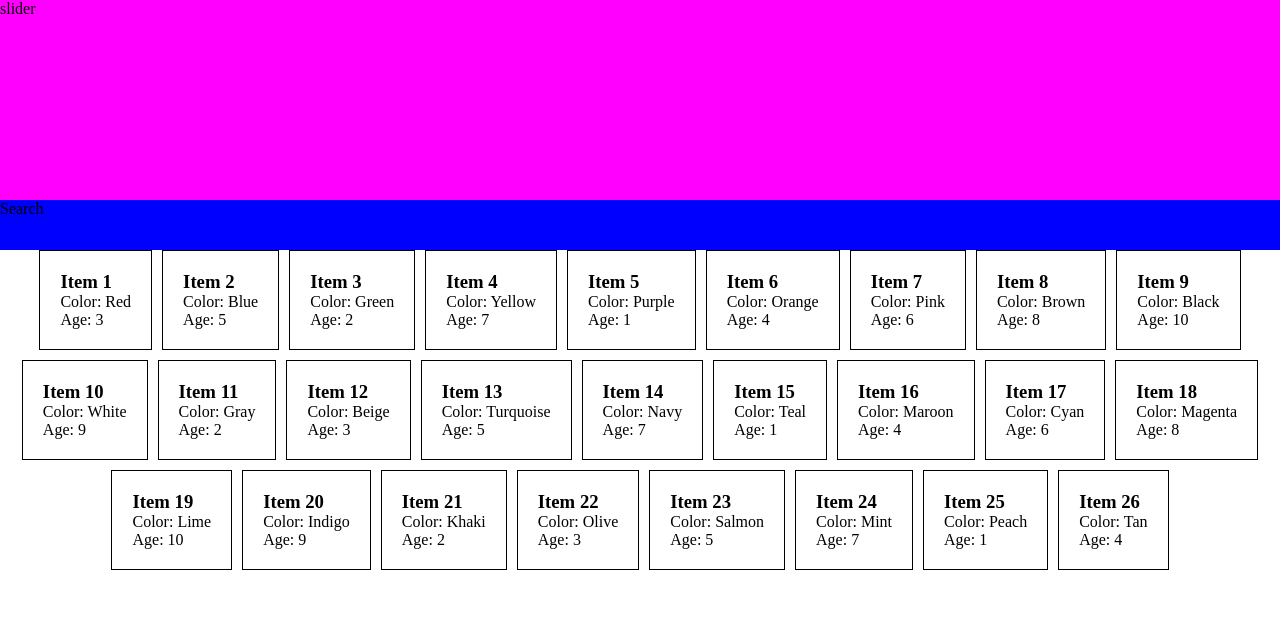
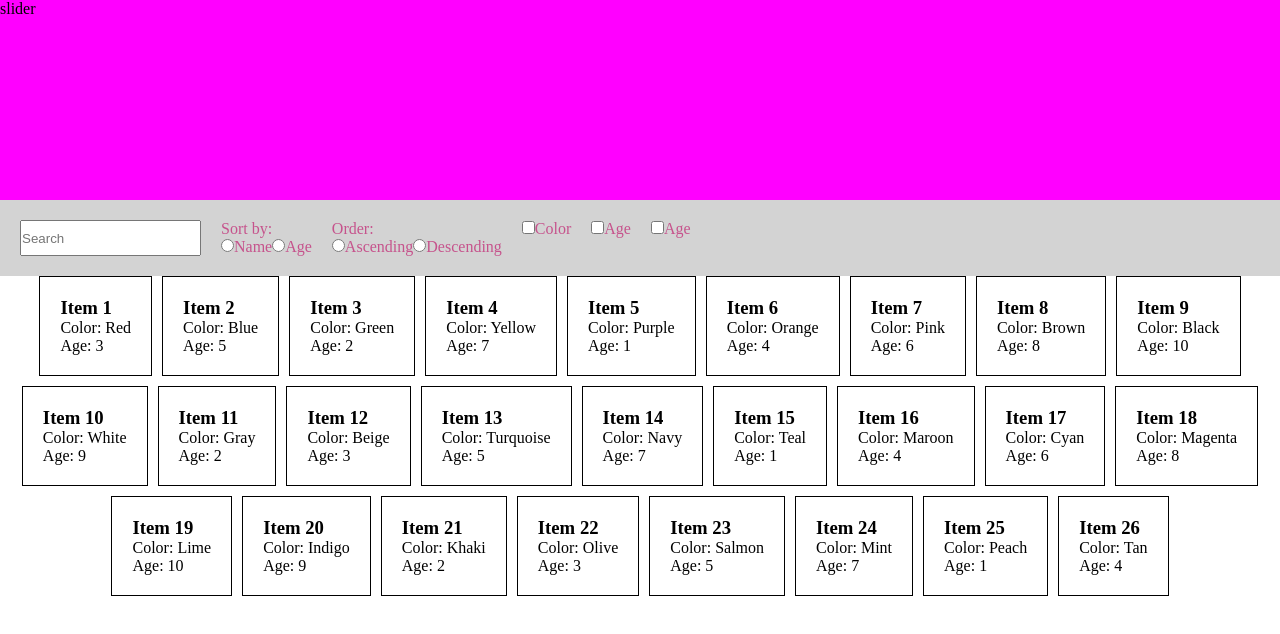
Before and after one commit to ivandev314/cat_project, a Vue app: page / in a window 1280 px wide. Shown: the top 634 px of the page. Built offline with nearby package versions, Linux system fonts and the light colour scheme.

Commit message:
Create basic components for filters

```diff
--- a/src/Adoption.vue
+++ b/src/Adoption.vue
@@ -1,13 +1,15 @@
 <script setup>
 import List from "./components/List.vue";
-import SearchAndFilter from "./components/SearchAndFilter.vue";
+import Filters from "./components/Filters.vue";
 import Slider from "./components/Slider.vue";
 </script>
 
 <template>
-  <Slider />
-  <SearchAndFilter />
-  <List />
+  <div>
+    <Slider />
+    <Filters />
+    <List />
+  </div>
 </template>
 
 <style lang="scss" scoped></style>
--- /dev/null
+++ b/src/assets/_variables.scss
@@ -0,0 +1 @@
+$base-color: #c6538c;
--- /dev/null
+++ b/src/components/Filters.vue
@@ -0,0 +1,24 @@
+<script setup>
+import Search from "./Filters/Search.vue";
+import Sort from "./Filters/Sort.vue";
+import Filter from "./Filters/Filter.vue";
+</script>
+
+<template>
+  <div class="filters">
+    <Search />
+    <Sort />
+    <Filter />
+  </div>
+</template>
+
+<style lang="scss" scoped>
+@import "@/assets/_variables";
+.filters {
+  display: flex;
+  gap: 20px;
+  padding: 20px;
+  background-color: lightgrey;
+  color: $base-color;
+}
+</style>
--- /dev/null
+++ b/src/components/Filters/Filter.vue
@@ -0,0 +1,24 @@
+<script setup></script>
+<template>
+  <div class="filter">
+    <div>
+      <input type="checkbox" id="color" name="color" value="color" />
+      <label for="color">Color</label>
+    </div>
+    <div>
+      <input type="checkbox" id="age" name="age" value="age" />
+      <label for="age">Age</label>
+    </div>
+    <div>
+      <input type="checkbox" id="age" name="age" value="age" />
+      <label for="age">Age</label>
+    </div>
+  </div>
+</template>
+
+<style lang="scss" scoped>
+.filter {
+  display: flex;
+  gap: 20px;
+}
+</style>
--- /dev/null
+++ b/src/components/Filters/Search.vue
@@ -0,0 +1,7 @@
+<script setup></script>
+
+<template>
+  <input type="text" placeholder="Search" />
+</template>
+
+<style lang="scss" scoped></style>
--- /dev/null
+++ b/src/components/Filters/Sort.vue
@@ -0,0 +1,31 @@
+<script setup></script>
+
+<template>
+  <div class="sort">
+    <div>
+      <label for="sort">Sort by:</label>
+      <div>
+        <input type="radio" id="name" name="sort" value="name" />
+        <label for="name">Name</label>
+        <input type="radio" id="age" name="sort" value="age" />
+        <label for="age">Age</label>
+      </div>
+    </div>
+    <div>
+      <label for="order">Order:</label>
+      <div>
+        <input type="radio" id="asc" name="order" value="asc" />
+        <label for="asc">Ascending</label>
+        <input type="radio" id="desc" name="order" value="desc" />
+        <label for="desc">Descending</label>
+      </div>
+    </div>
+  </div>
+</template>
+
+<style lang="scss" scoped>
+.sort {
+  display: flex;
+  gap: 20px;
+}
+</style>
--- a/src/components/SearchAndFilter.vue
+++ /dev/null
@@ -1,12 +0,0 @@
-<script setup></script>
-
-<template>
-  <div class="search_and_filter">Search</div>
-</template>
-
-<style lang="scss" scoped>
-.search_and_filter {
-  height: 50px;
-  background-color: blue;
-}
-</style>
```
